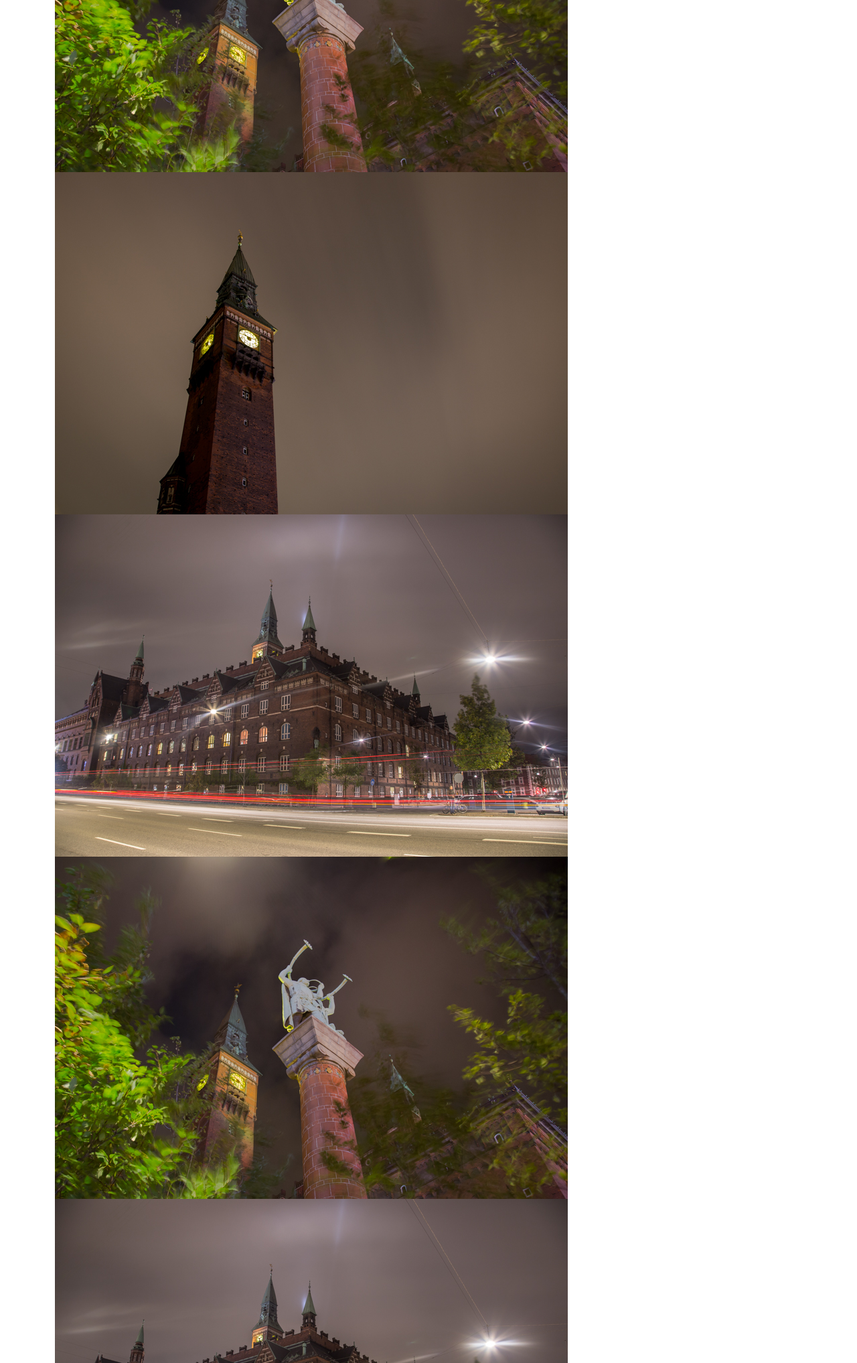
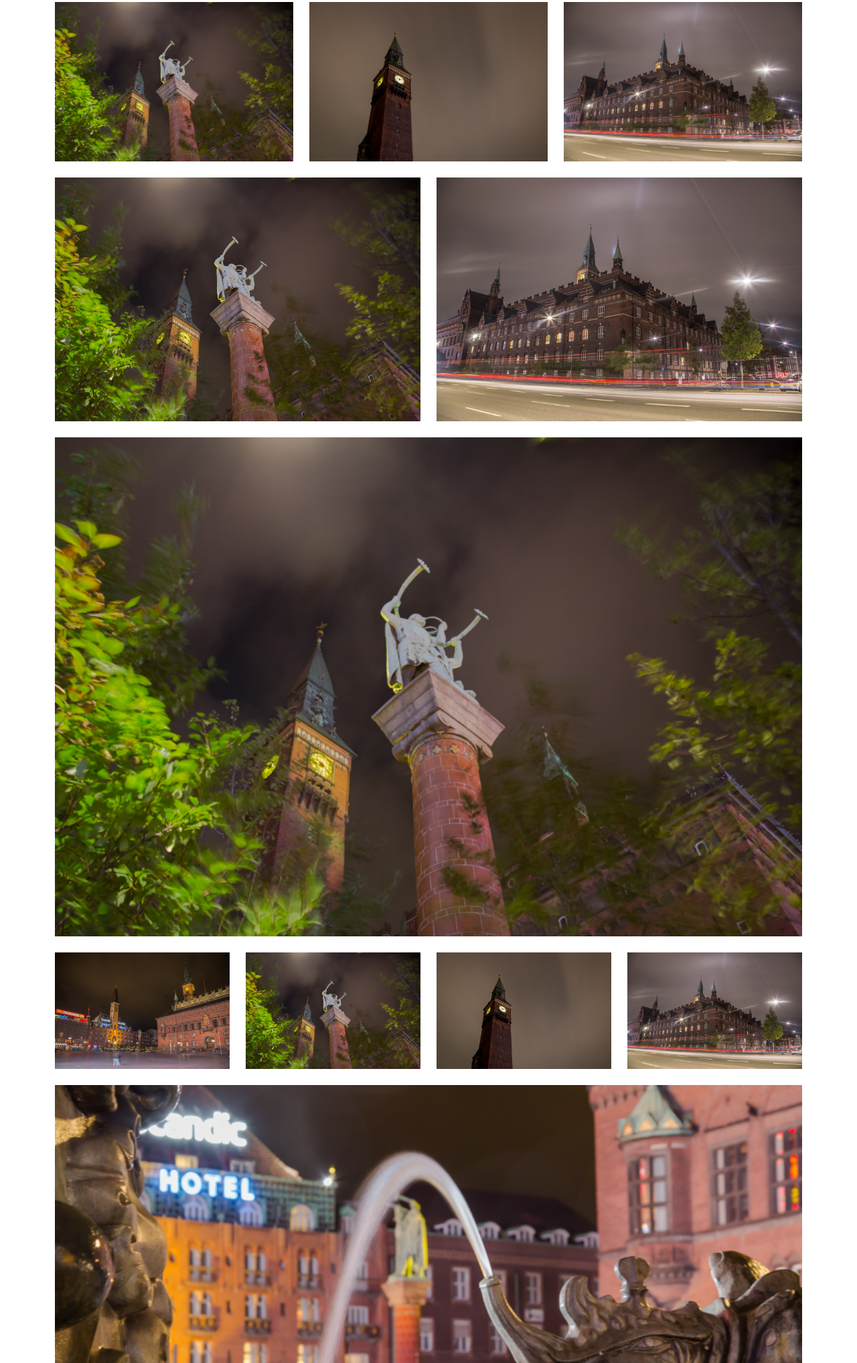
Before and after one commit to pern7295/bootstrap-exercise1-21A, a plain HTML site: page index.html in a window 1280 px wide. Shown: the part 765-2800 px from the top of the page at 67% size. Drawn offline with nearby package versions, Linux system fonts and the light colour scheme.

Commit message:
tirsdags commt

```diff
--- a/index.html
+++ b/index.html
@@ -20,7 +20,7 @@
   <body>
     <!-- class="container" bruges som yderste kasse (/container) for vores grid -->
     <main class="container">
-      <section id="hero">
+      <section id="hero" class="row mb-4">
         <img
           class="img-fluid"
           src="imgs/raadhuspladsen01.jpg"
@@ -28,38 +28,38 @@
         />
       </section>
 
-      <section id="top">
+      <section id="top" class="row mb-4">
         <img
-          class="img-fluid"
+          class="col-4 img-fluid"
           src="imgs/raadhuspladsen02.jpg"
           alt="Raadhuspladsen"
         />
         <img
-          class="img-fluid"
+          class="col-4 img-fluid"
           src="imgs/raadhuspladsen04.jpg"
           alt="Raadhuspladsen"
         />
         <img
-          class="img-fluid"
+          class="col-4 img-fluid"
           src="imgs/raadhuspladsen06.jpg"
           alt="Raadhuspladsen"
         />
       </section>
 
-      <section id="middle">
+      <section id="middle" class="row mb-4">
         <img
-          class="img-fluid"
+          class="col-6 img-fluid"
           src="imgs/raadhuspladsen02.jpg"
           alt="Raadhuspladsen"
         />
         <img
-          class="img-fluid"
+          class="col-6 img-fluid"
           src="imgs/raadhuspladsen06.jpg"
           alt="Raadhuspladsen"
         />
       </section>
 
-      <section id="middle-2">
+      <section id="middle-2" class="row mb-4">
         <img
           class="img-fluid"
           src="imgs/raadhuspladsen02.jpg"
@@ -67,30 +67,30 @@
         />
       </section>
 
-      <section id="bottom">
+      <section id="bottom" class="row mb-4">
         <img
-          class="img-fluid"
+          class="col-3 img-fluid"
           src="imgs/raadhuspladsen01.jpg"
           alt="Raadhuspladsen"
         />
         <img
-          class="img-fluid"
+          class="col-3 img-fluid"
           src="imgs/raadhuspladsen02.jpg"
           alt="Raadhuspladsen"
         />
         <img
-          class="img-fluid"
+          class="col-3 img-fluid"
           src="imgs/raadhuspladsen04.jpg"
           alt="Raadhuspladsen"
         />
         <img
-          class="img-fluid"
+          class="col-3 img-fluid"
           src="imgs/raadhuspladsen06.jpg"
           alt="Raadhuspladsen"
         />
       </section>
 
-      <footer id="footer">
+      <footer id="footer" class="row">
         <img
           class="img-fluid"
           src="imgs/raadhuspladsen03.jpg"
```
